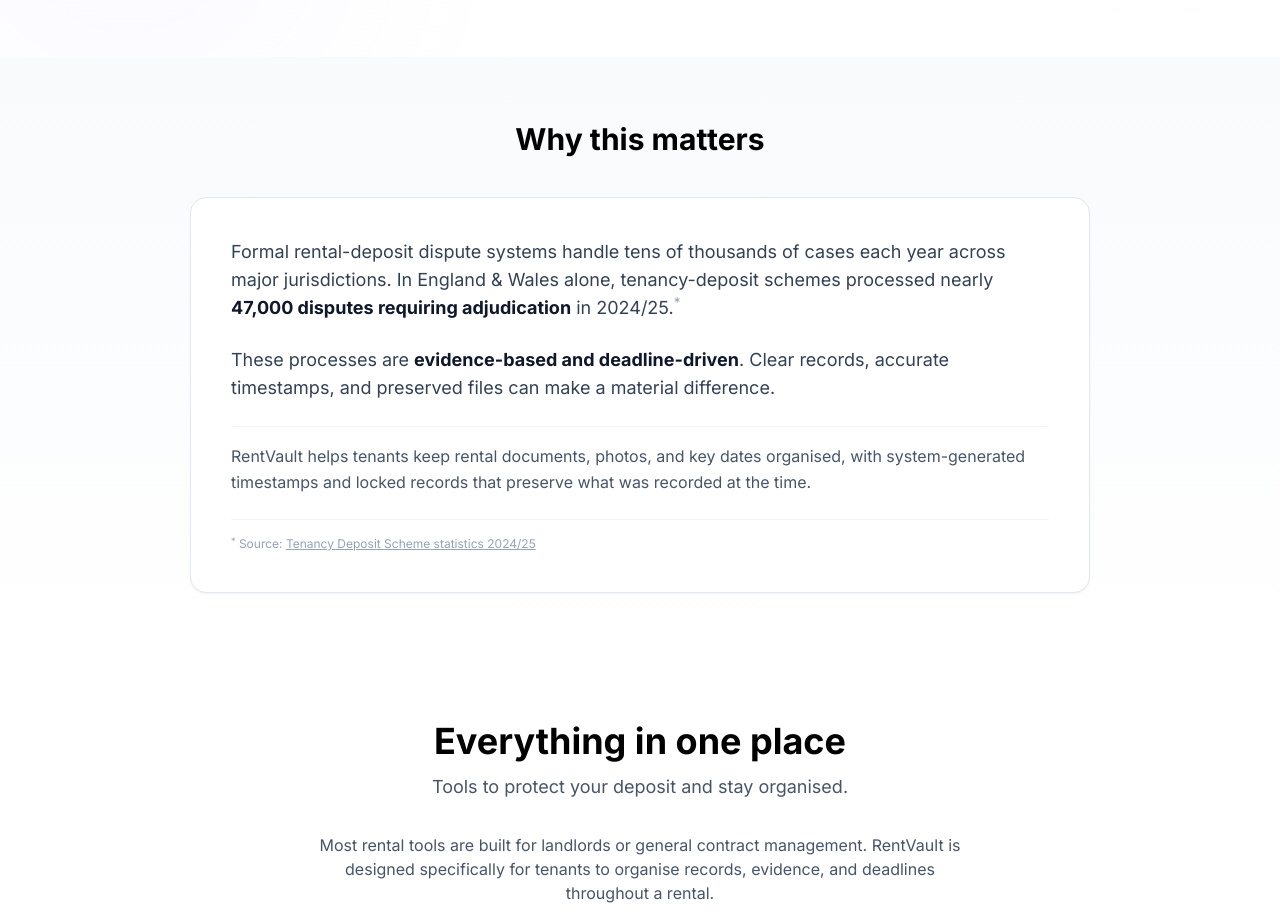
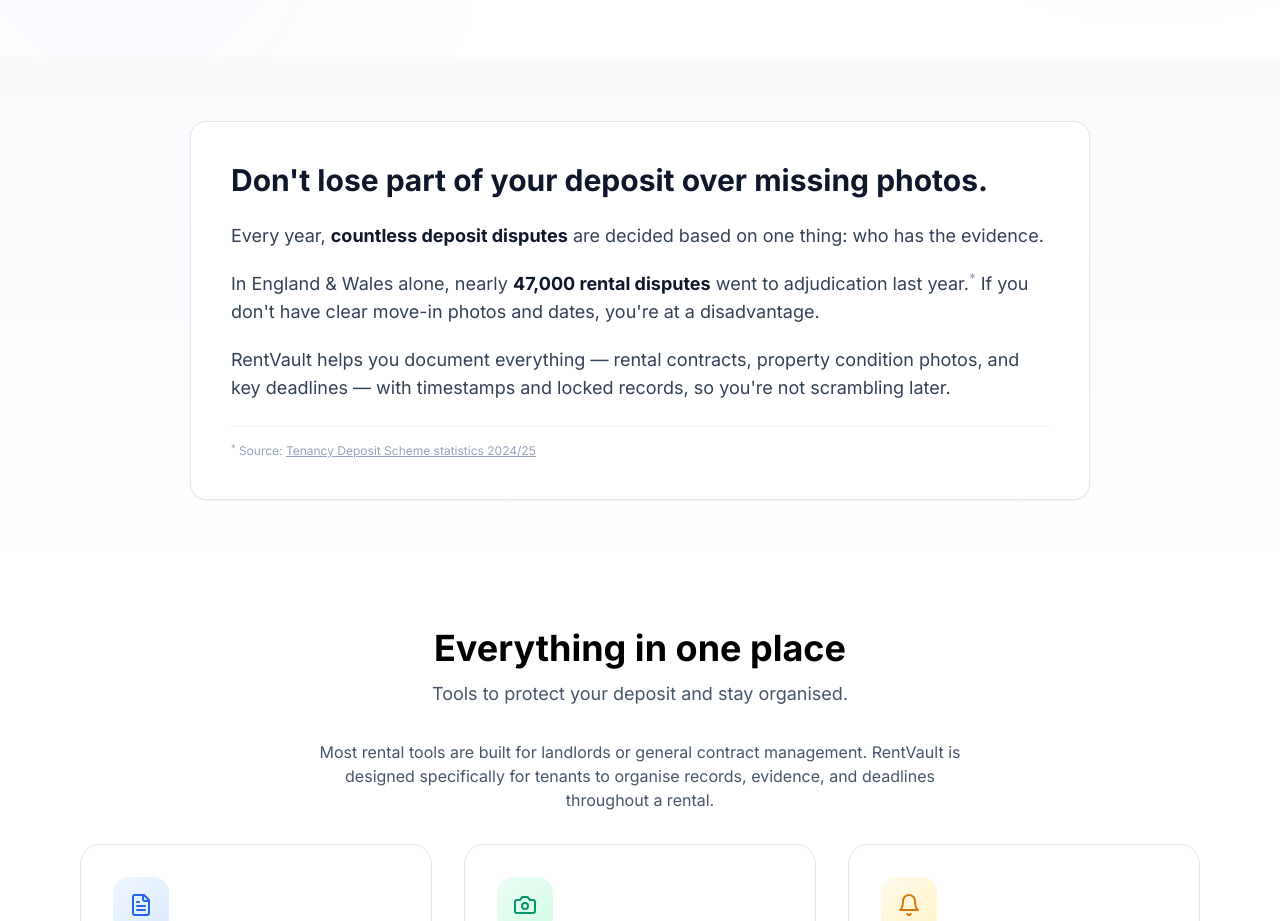
Before and after one commit to pipiagiorgi-rgb/guard-rent, a Next.js app: page / in a window 1280 px wide. Shown: the part 920-1841 px from the top of the page. Built offline with nearby package versions, Linux system fonts and the light colour scheme; no server answers.

Commit message:
Rewrite 'Why this matters' with urgency-focused SEO-optimized copy

```diff
--- a/src/app/page.tsx
+++ b/src/app/page.tsx
@@ -121,31 +121,27 @@
                     </div>
                 </section>
 
-                {/* Why This Matters - MOVED UP, with source footnote */}
+                {/* Why This Matters - Urgency + SEO keywords */}
                 <section className="py-12 md:py-16 px-4 md:px-6 bg-gradient-to-b from-slate-50 to-white">
                     <div className="max-w-[900px] mx-auto">
-                        <div className="text-center mb-10">
-                            <h2 className="text-2xl md:text-3xl font-bold mb-4">
-                                Why this matters
+                        <div className="bg-white rounded-2xl border border-slate-200 p-8 md:p-10 shadow-sm">
+                            <h2 className="text-2xl md:text-3xl font-bold mb-6 text-slate-900">
+                                Don't lose part of your deposit over missing photos.
                             </h2>
-                        </div>
-                        <div className="bg-white rounded-2xl border border-slate-200 p-8 md:p-10 shadow-sm">
-                            <div className="space-y-6">
+                            <div className="space-y-5">
                                 <p className="text-slate-700 leading-relaxed text-base md:text-lg">
-                                    Formal rental-deposit dispute systems handle tens of thousands of cases each year
-                                    across major jurisdictions. In England & Wales alone, tenancy-deposit schemes processed
-                                    nearly <strong className="text-slate-900">47,000 disputes requiring adjudication</strong> in 2024/25.<sup className="text-slate-400">*</sup>
+                                    Every year, <strong className="text-slate-900">countless deposit disputes</strong> are
+                                    decided based on one thing: who has the evidence.
                                 </p>
                                 <p className="text-slate-700 leading-relaxed text-base md:text-lg">
-                                    These processes are <strong className="text-slate-900">evidence-based and deadline-driven</strong>.
-                                    Clear records, accurate timestamps, and preserved files can make a material difference.
+                                    In England & Wales alone, nearly <strong className="text-slate-900">47,000 rental disputes</strong> went
+                                    to adjudication last year.<sup className="text-slate-400">*</sup> If you don't have
+                                    clear move-in photos and dates, you're at a disadvantage.
                                 </p>
-                                <div className="pt-4 border-t border-slate-100">
-                                    <p className="text-slate-600 leading-relaxed">
-                                        RentVault helps tenants keep rental documents, photos, and key dates organised,
-                                        with system-generated timestamps and locked records that preserve what was recorded at the time.
-                                    </p>
-                                </div>
+                                <p className="text-slate-700 leading-relaxed text-base md:text-lg">
+                                    RentVault helps you document everything — rental contracts, property condition photos,
+                                    and key deadlines — with timestamps and locked records, so you're not scrambling later.
+                                </p>
                             </div>
                             {/* Source footnote */}
                             <p className="text-xs text-slate-400 mt-6 pt-4 border-t border-slate-100">
```
